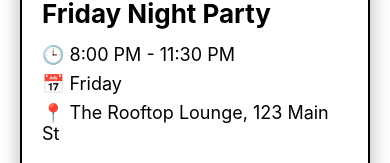
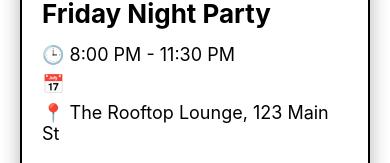
Before and after one commit to Pfluke/The_Move, a React Native app: screen /EventCard in a window 390 px wide. Shown: the part 343-506 px from the top of the page. Built offline with nearby package versions, Linux system fonts and the light colour scheme.

Commit message:
Changing days to day

```diff
--- a/screens/Event.js
+++ b/screens/Event.js
@@ -83,7 +83,7 @@ const Event = ({ route, navigation }) => {
 
           <Text style={styles.cardTitle}>Days:</Text>
           <Text style={styles.cardContent}>
-            {eventData.days?.join(', ') || 'No days assigned'}
+            {eventData.day || 'No days assigned'}
           </Text>
         </View>
       </ScrollView>
--- a/screens/EventCard.js
+++ b/screens/EventCard.js
@@ -107,7 +107,7 @@ const EventCard = () => {
               🕒 {eventData.startTime} - {eventData.endTime}
             </Text>
             <Text style={styles.detailText}>
-              📅 {eventData.days.join(', ')}
+              📅 {eventData.day}
             </Text>
             <Text style={styles.detailText}>
               📍 {eventData.location}
```
